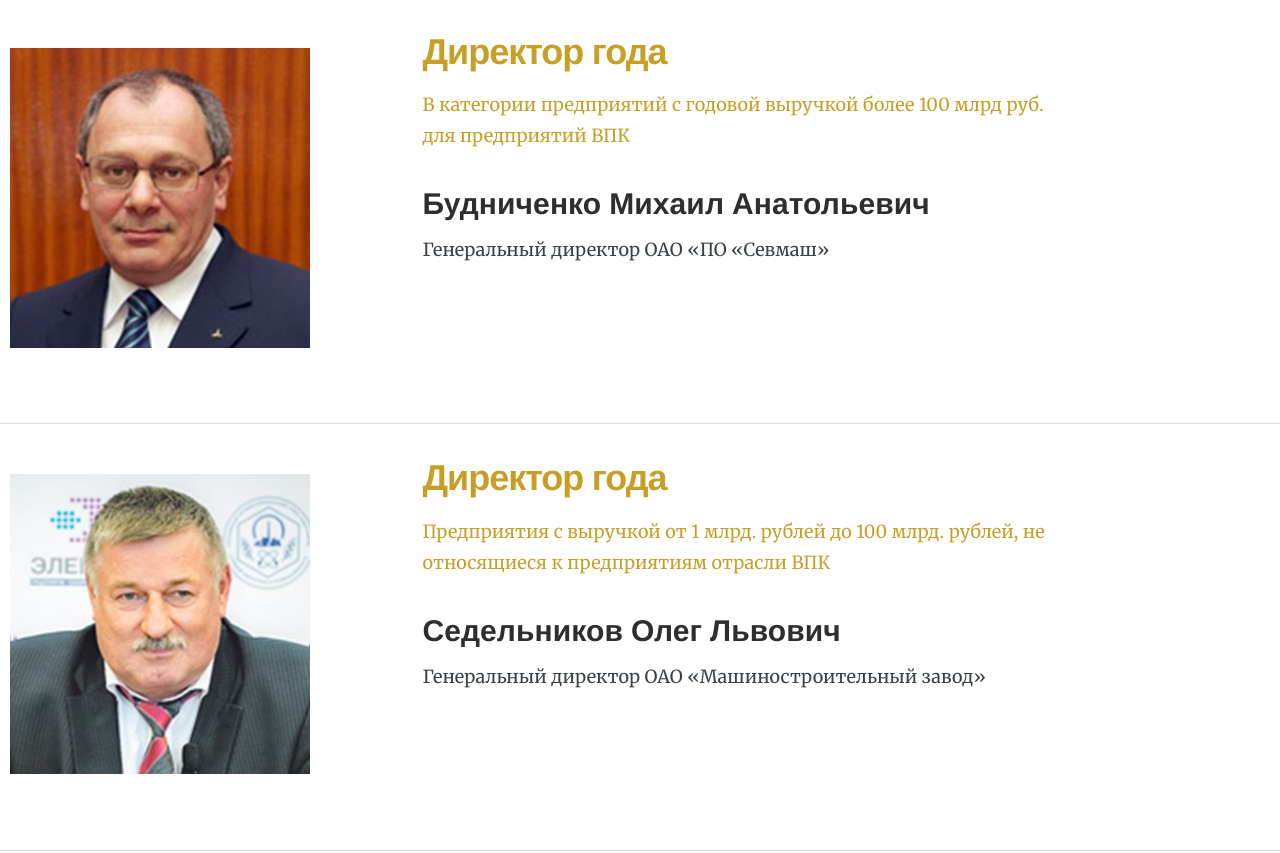
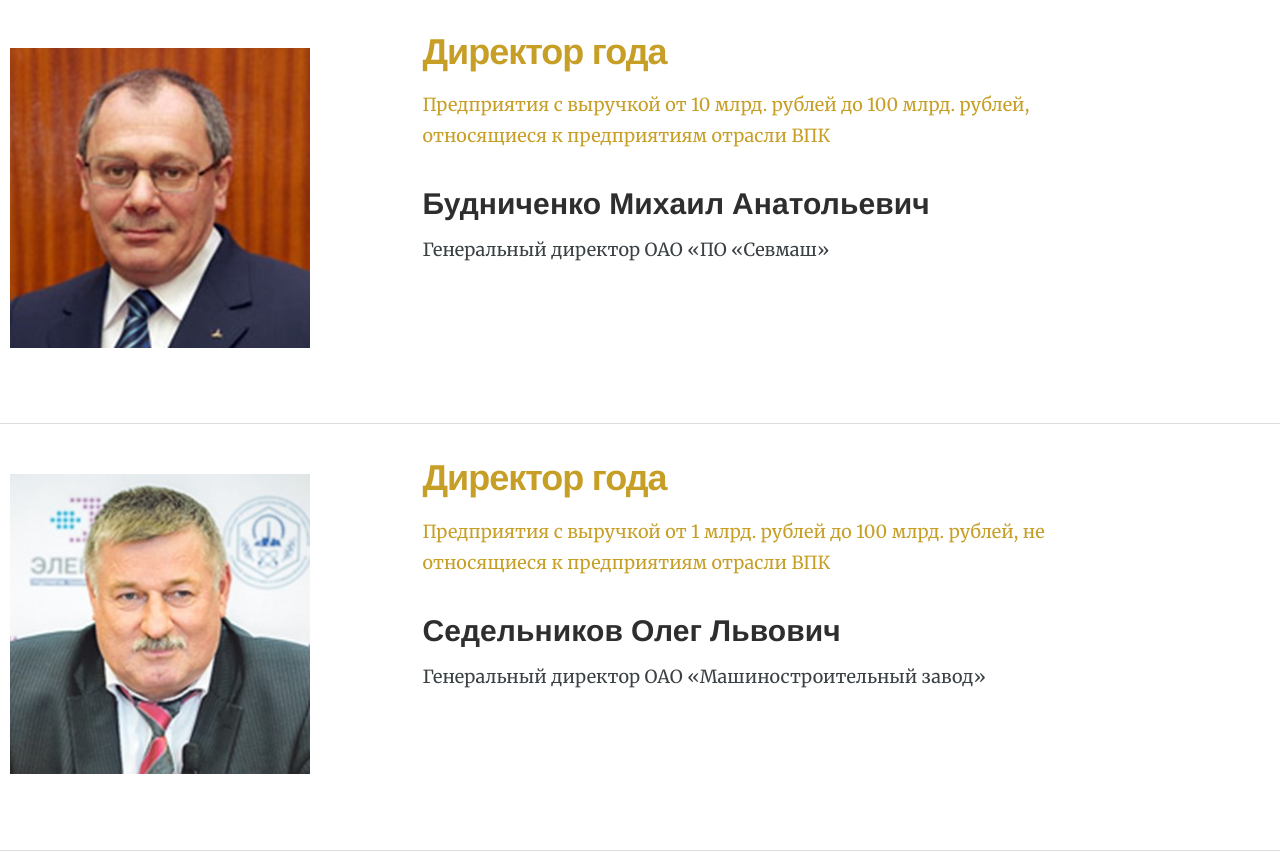
Before and after one commit to dennisd1/gprize, a plain HTML site: page winners/index.html in a window 1280 px wide. Shown: the part 2278-3131 px from the top of the page. Drawn offline with nearby package versions, Linux system fonts and the light colour scheme; files whose address does not match are found by name.

Commit message:
Update index.html

```diff
--- a/winners/index.html
+++ b/winners/index.html
@@ -175,7 +175,7 @@
 
 		<div class="col-1-2">
 			<h2 class="golden">Директор года</h2>
-			<p class="smallitalic golden">В категории предприятий с годовой выручкой более 100 млрд руб. для предприятий ВПК</p>
+			<p class="smallitalic golden">Предприятия с выручкой от 10 млрд. рублей до 100 млрд. рублей, относящиеся к предприятиям отрасли ВПК</p>
 			<h3>Будниченко Михаил Анатольевич</h3>
 			<p>Генеральный директор ОАО «ПО «Севмаш»</p><br><br><br><br>
 		</div>
```
